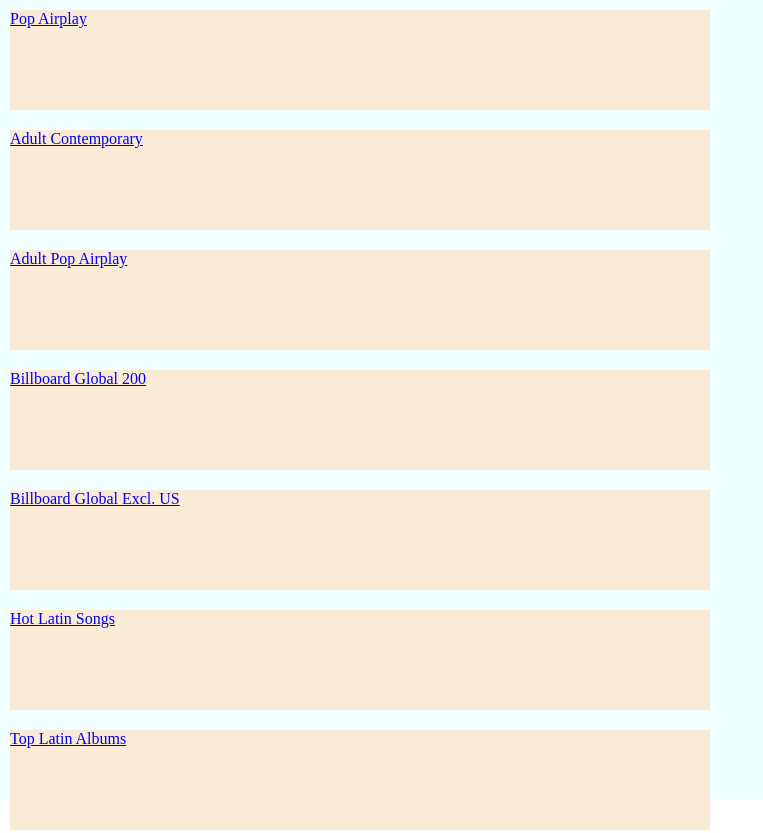
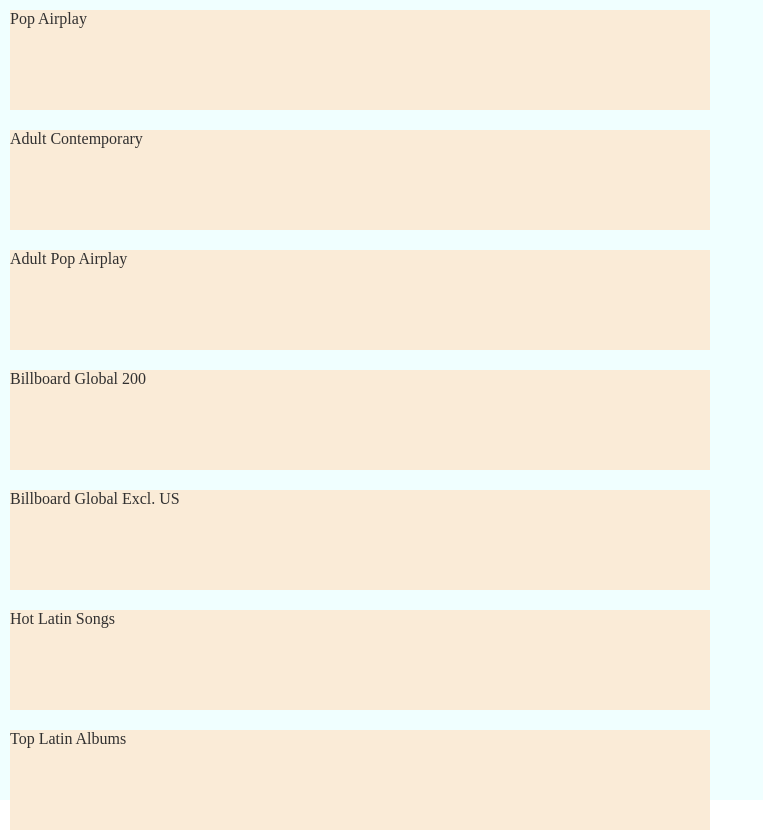
Before and after one commit to Yuan12131/SUBJECT-4-CHARTS, a website: page index.html in a window 1280 px wide. Shown: the top 833 px of the page, without its empty margins (0-763 px from the left). Drawn offline with Linux system fonts and the light colour scheme.

Commit message:
css 링크 폰트색, 밑줄 값 지정

```diff
--- a/index.html
+++ b/index.html
@@ -23,6 +23,8 @@
       height: 100px;
       background-color: antiquewhite;
       margin: 10px;
+      color: rgb(49, 48, 48);
+      text-decoration: none;
     }
 
   </style>
```
